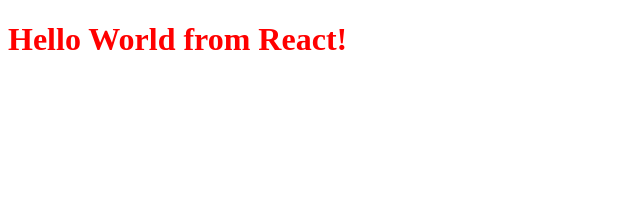
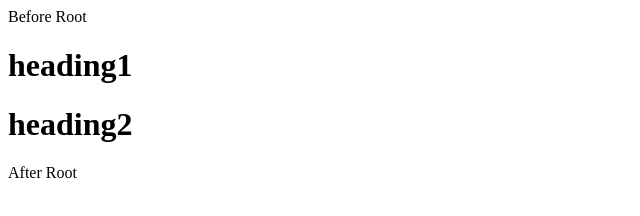
Before and after one commit to MithaMadhuS/react-project, a plain HTML site: page index.html in a window 1280 px wide. Shown: the whole page, without its empty margins (0-640 px from the left). Drawn offline with nearby package versions, Linux system fonts and the light colour scheme.

Commit message:
react can be used in a small part of app

```diff
--- a/App.js
+++ b/App.js
@@ -1,3 +1,7 @@
-const heading = React.createElement("h1", {id: "heading"}, "Hello World from React!")
+const heading1 = React.createElement("h1", {id: "heading1"}, "heading1")
+const heading2 = React.createElement("h1", {id: "heading2"}, "heading2")
+const parent =
+    React.createElement("div", {id: "parent"}, React.createElement("div", {id: "child"}, [heading1, heading2]))
 const root = ReactDOM.createRoot(document.getElementById("root"));
-root.render(heading)
+console.log(parent)
+root.render(parent)
--- a/index.html
+++ b/index.html
@@ -8,7 +8,13 @@
     <title>React Project</title>
 </head>
 <body>
+    <div>
+        Before Root
+    </div>
     <div id="root"></div>
+    <div>
+        After Root
+    </div>
     <script crossorigin src="https://unpkg.com/react@18/umd/react.development.js"></script>
     <script crossorigin src="https://unpkg.com/react-dom@18/umd/react-dom.development.js"></script>
     <script src="./App.js"></script>
```
